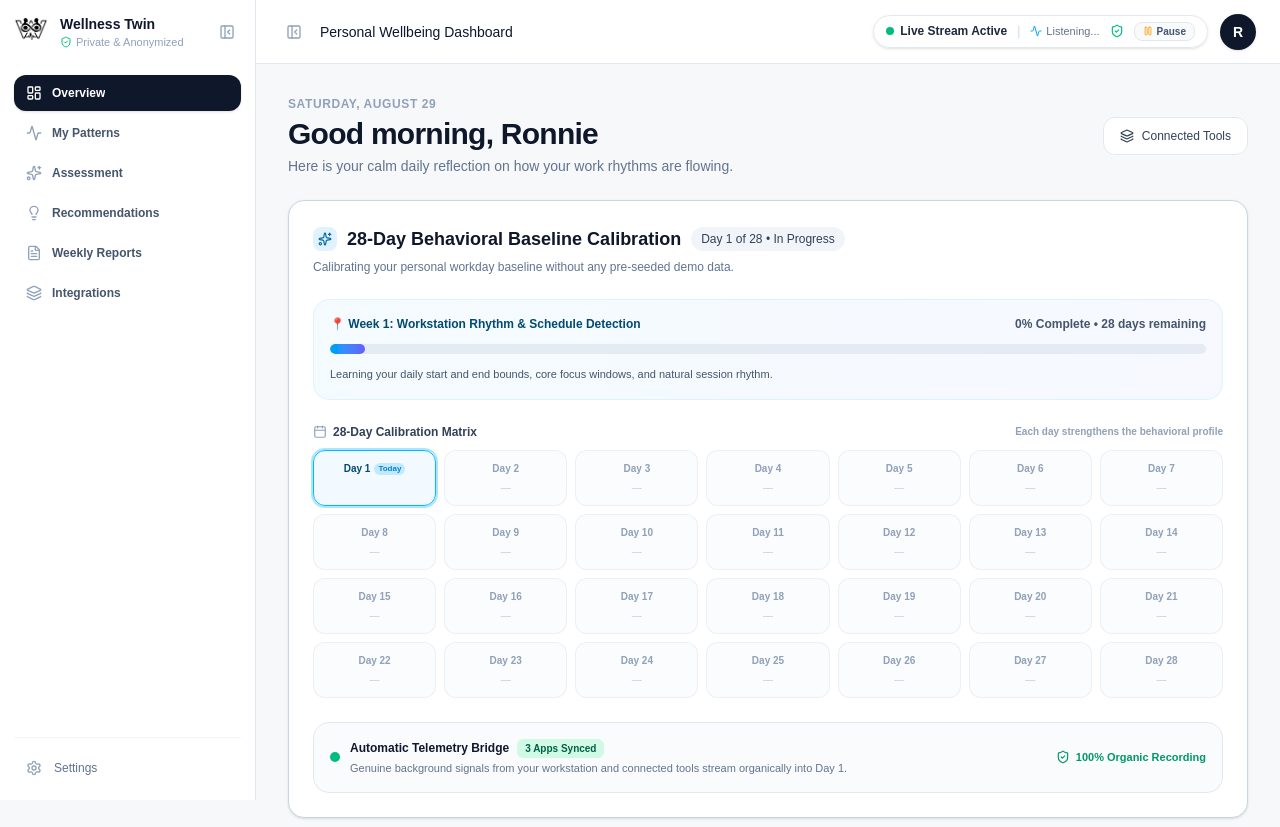
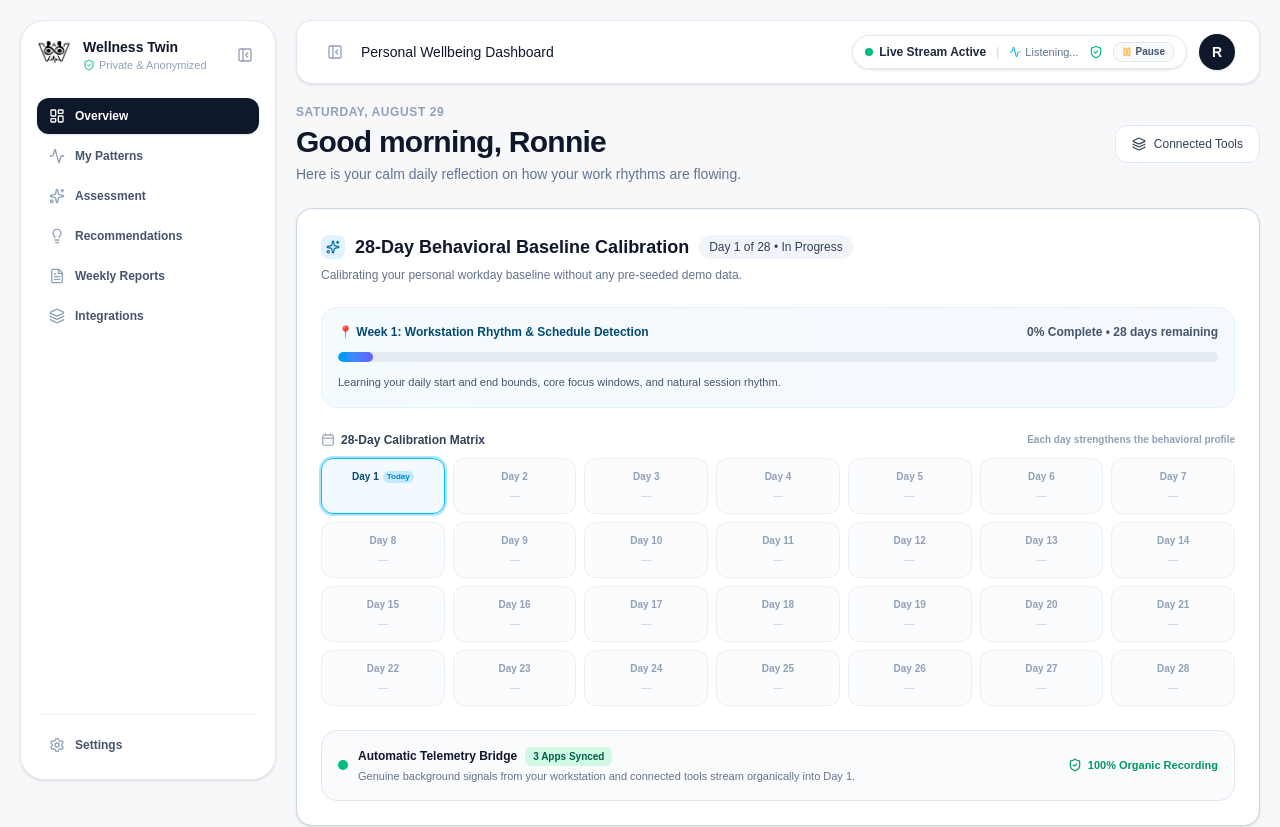
Before and after one commit to ronnielmharlssb-dot/ai-wellness-twin, a Next.js app: page /dashboard in a window 1280 px wide. Shown: the top 827 px of the page. Built offline with nearby package versions, Linux system fonts and the light colour scheme.

Commit message:
style: indent navigation sidebars as floating rounded cards matching Settings aesthetic

```diff
--- a/src/app/dashboard/layout.tsx
+++ b/src/app/dashboard/layout.tsx
@@ -10,7 +10,6 @@ import { LiveTelemetryIndicator } from "@/components/ui/live-telemetry-indicator
 import { WellnessTwinLogo } from "@/components/ui/wellness-twin-logo";
 import { Settings, ShieldCheck, PanelLeftClose, PanelLeftOpen } from "lucide-react";
 import { getLocalSessionUser } from "@/lib/supabase/auth";
-import { Button } from "@/components/ui/button";
 
 const SIDEBAR_COLLAPSED_KEY = "wellness-sidebar-collapsed";
 
@@ -72,15 +71,15 @@ export default function DashboardLayout({
   }
 
   return (
-    <div className="min-h-screen bg-[#f7f8fa] dark:bg-[#20201e] transition-colors duration-300">
-      <div className="flex min-h-screen">
-        {/* Collapsible Desktop Sidebar */}
+    <div className="min-h-screen bg-[#f7f8fa] dark:bg-[#20201e] transition-colors duration-300 p-3 sm:p-4 md:p-5">
+      <div className="flex gap-4 md:gap-5 min-h-[calc(100vh-2.5rem)]">
+        {/* Indented Floating Desktop Sidebar */}
         <aside
-          className={`hidden shrink-0 border-r border-slate-200 bg-white dark:border-[#383734] dark:bg-[#2c2b28] md:flex md:flex-col sticky top-0 h-screen overflow-y-auto transition-all duration-300 ease-in-out ${
+          className={`hidden shrink-0 rounded-3xl border border-slate-200/90 bg-white dark:border-[#383734] dark:bg-[#2c2b28] md:flex md:flex-col sticky top-4 md:top-5 h-[calc(100vh-2.5rem)] overflow-y-auto shadow-sm transition-all duration-300 ease-in-out ${
             isCollapsed ? "w-[72px]" : "w-64"
           }`}
         >
-          <div className="flex h-full flex-col justify-between p-3.5">
+          <div className="flex h-full flex-col justify-between p-4">
             <div>
               {/* Brand & Collapse Toggle */}
               <div className="mb-6 flex items-center justify-between">
@@ -108,7 +107,7 @@ export default function DashboardLayout({
                     type="button"
                     onClick={toggleSidebar}
                     title="Collapse sidebar"
-                    className="rounded-lg p-1.5 text-slate-400 hover:bg-slate-100 hover:text-slate-700 dark:hover:bg-[#383734] dark:hover:text-slate-200 transition-colors shrink-0"
+                    className="rounded-lg p-1.5 text-slate-400 hover:bg-slate-100 hover:text-slate-700 dark:hover:bg-[#383734] dark:hover:text-slate-200 transition-colors shrink-0 cursor-pointer"
                   >
                     <PanelLeftClose className="h-4 w-4" />
                   </button>
@@ -122,7 +121,7 @@ export default function DashboardLayout({
                     type="button"
                     onClick={toggleSidebar}
                     title="Expand sidebar"
-                    className="rounded-xl p-2 text-slate-400 hover:bg-slate-100 hover:text-slate-700 dark:hover:bg-[#383734] dark:hover:text-slate-200 transition-colors"
+                    className="rounded-xl p-2 text-slate-400 hover:bg-slate-100 hover:text-slate-700 dark:hover:bg-[#383734] dark:hover:text-slate-200 transition-colors cursor-pointer"
                   >
                     <PanelLeftOpen className="h-4 w-4" />
                   </button>
@@ -138,20 +137,24 @@ export default function DashboardLayout({
               <Link
                 href="/settings"
                 title={isCollapsed ? "Settings" : undefined}
-                className={`flex items-center rounded-xl text-xs font-medium text-slate-500 transition hover:bg-slate-50 hover:text-slate-900 dark:text-[#a6a6a6] dark:hover:bg-[#353430] dark:hover:text-white ${
-                  isCollapsed ? "h-11 w-11 justify-center mx-auto" : "gap-3 px-3 py-2.5"
-                }`}
+                className={`flex shrink-0 items-center justify-between gap-3 rounded-xl px-3 py-2.5 text-xs font-semibold transition-all ${
+                  isCollapsed ? "h-10 w-10 justify-center mx-auto" : ""
+                } text-slate-600 hover:bg-slate-100 hover:text-slate-900 dark:text-slate-300 dark:hover:bg-slate-800/80 dark:hover:text-white`}
               >
-                <Settings className="h-4 w-4 text-slate-400 dark:text-[#9a9893] shrink-0" />
-                {!isCollapsed && <span>Settings</span>}
+                <div className="flex items-center gap-2.5">
+                  <span className="text-slate-400 dark:text-slate-500">
+                    <Settings className="h-4 w-4 shrink-0" />
+                  </span>
+                  {!isCollapsed && <span className="whitespace-nowrap">Settings</span>}
+                </div>
               </Link>
             </div>
           </div>
         </aside>
 
         {/* Main Content Area */}
-        <div className="min-w-0 flex-1">
-          <header className="relative flex h-16 items-center justify-between border-b border-slate-200 bg-white px-4 sm:px-6 dark:border-[#383734] dark:bg-[#2c2b28] transition-colors duration-300">
+        <div className="min-w-0 flex-1 flex flex-col">
+          <header className="relative flex h-16 items-center justify-between rounded-2xl border border-slate-200/90 bg-white px-4 sm:px-6 dark:border-[#383734] dark:bg-[#2c2b28] shadow-sm mb-4 md:mb-5 transition-colors duration-300">
             <div className="flex items-center gap-3">
               <MobileNav />
 
@@ -160,7 +163,7 @@ export default function DashboardLayout({
                 type="button"
                 onClick={toggleSidebar}
                 title={isCollapsed ? "Expand sidebar" : "Collapse sidebar"}
-                className="hidden md:flex items-center justify-center rounded-lg p-1.5 text-slate-400 hover:bg-slate-100 hover:text-slate-700 dark:hover:bg-[#383734] dark:hover:text-slate-200 transition-colors"
+                className="hidden md:flex items-center justify-center rounded-lg p-1.5 text-slate-400 hover:bg-slate-100 hover:text-slate-700 dark:hover:bg-[#383734] dark:hover:text-slate-200 transition-colors cursor-pointer"
               >
                 {isCollapsed ? (
                   <PanelLeftOpen className="h-4 w-4 text-sky-600 dark:text-[#60cdff]" />
@@ -180,7 +183,7 @@ export default function DashboardLayout({
             </div>
           </header>
 
-          <main className="p-4 sm:p-6 lg:p-8">
+          <main className="flex-1">
             {children}
           </main>
         </div>
--- a/src/app/hr/layout.tsx
+++ b/src/app/hr/layout.tsx
@@ -75,15 +75,15 @@ export default function HRLayout({
   }
 
   return (
-    <div className="min-h-screen bg-[#f7f8fa] dark:bg-[#20201e] transition-colors duration-300">
-      <div className="flex min-h-screen">
-        {/* Collapsible Desktop Sidebar */}
+    <div className="min-h-screen bg-[#f7f8fa] dark:bg-[#20201e] transition-colors duration-300 p-3 sm:p-4 md:p-5">
+      <div className="flex gap-4 md:gap-5 min-h-[calc(100vh-2.5rem)]">
+        {/* Indented Floating Desktop Sidebar */}
         <aside
-          className={`hidden shrink-0 border-r border-slate-200 bg-white dark:border-[#383734] dark:bg-[#2c2b28] md:flex md:flex-col sticky top-0 h-screen overflow-y-auto transition-all duration-300 ease-in-out ${
+          className={`hidden shrink-0 rounded-3xl border border-slate-200/90 bg-white dark:border-[#383734] dark:bg-[#2c2b28] md:flex md:flex-col sticky top-4 md:top-5 h-[calc(100vh-2.5rem)] overflow-y-auto shadow-sm transition-all duration-300 ease-in-out ${
             isCollapsed ? "w-[72px]" : "w-64"
           }`}
         >
-          <div className="flex h-full flex-col justify-between p-3.5">
+          <div className="flex h-full flex-col justify-between p-4">
             <div>
               {/* Header Brand */}
               <div className="mb-6 flex items-center justify-between">
@@ -111,7 +111,7 @@ export default function HRLayout({
                     type="button"
                     onClick={toggleSidebar}
                     title="Collapse sidebar"
-                    className="rounded-lg p-1.5 text-slate-400 hover:bg-slate-100 hover:text-slate-700 dark:hover:bg-[#383734] dark:hover:text-slate-200 transition-colors shrink-0"
+                    className="rounded-lg p-1.5 text-slate-400 hover:bg-slate-100 hover:text-slate-700 dark:hover:bg-[#383734] dark:hover:text-slate-200 transition-colors shrink-0 cursor-pointer"
                   >
                     <PanelLeftClose className="h-4 w-4" />
                   </button>
@@ -140,7 +140,7 @@ export default function HRLayout({
                     type="button"
                     onClick={toggleSidebar}
                     title="Expand sidebar"
-                    className="rounded-xl p-2 text-slate-400 hover:bg-slate-100 hover:text-slate-700 dark:hover:bg-[#383734] dark:hover:text-slate-200 transition-colors"
+                    className="rounded-xl p-2 text-slate-400 hover:bg-slate-100 hover:text-slate-700 dark:hover:bg-[#383734] dark:hover:text-slate-200 transition-colors cursor-pointer"
                   >
                     <PanelLeftOpen className="h-4 w-4" />
                   </button>
@@ -155,27 +155,31 @@ export default function HRLayout({
               <Link
                 href="/settings"
                 title={isCollapsed ? "Settings" : undefined}
-                className={`flex items-center rounded-xl text-xs font-medium text-slate-500 transition hover:bg-slate-50 hover:text-slate-900 dark:text-[#a6a6a6] dark:hover:bg-[#353430] dark:hover:text-white ${
-                  isCollapsed ? "h-11 w-11 justify-center mx-auto" : "gap-3 px-3 py-2.5"
-                }`}
+                className={`flex shrink-0 items-center justify-between gap-3 rounded-xl px-3 py-2.5 text-xs font-semibold transition-all ${
+                  isCollapsed ? "h-10 w-10 justify-center mx-auto" : ""
+                } text-slate-600 hover:bg-slate-100 hover:text-slate-900 dark:text-slate-300 dark:hover:bg-slate-800/80 dark:hover:text-white`}
               >
-                <Settings className="h-4 w-4 text-slate-400 dark:text-[#9a9893] shrink-0" />
-                {!isCollapsed && <span>Settings</span>}
+                <div className="flex items-center gap-2.5">
+                  <span className="text-slate-400 dark:text-slate-500">
+                    <Settings className="h-4 w-4 shrink-0" />
+                  </span>
+                  {!isCollapsed && <span className="whitespace-nowrap">Settings</span>}
+                </div>
               </Link>
             </div>
           </div>
         </aside>
 
         {/* Main Content Area */}
-        <div className="min-w-0 flex-1">
-          <header className="flex h-16 items-center justify-between border-b border-slate-200 bg-white px-4 sm:px-6 dark:border-[#383734] dark:bg-[#2c2b28] transition-colors duration-300">
+        <div className="min-w-0 flex-1 flex flex-col">
+          <header className="flex h-16 items-center justify-between rounded-2xl border border-slate-200/90 bg-white px-4 sm:px-6 dark:border-[#383734] dark:bg-[#2c2b28] shadow-sm mb-4 md:mb-5 transition-colors duration-300">
             <div className="flex items-center gap-3">
               {/* Desktop Quick Toggle Icon in Top Header */}
               <button
                 type="button"
                 onClick={toggleSidebar}
                 title={isCollapsed ? "Expand sidebar" : "Collapse sidebar"}
-                className="hidden md:flex items-center justify-center rounded-lg p-1.5 text-slate-400 hover:bg-slate-100 hover:text-slate-700 dark:hover:bg-[#383734] dark:hover:text-slate-200 transition-colors"
+                className="hidden md:flex items-center justify-center rounded-lg p-1.5 text-slate-400 hover:bg-slate-100 hover:text-slate-700 dark:hover:bg-[#383734] dark:hover:text-slate-200 transition-colors cursor-pointer"
               >
                 {isCollapsed ? (
                   <PanelLeftOpen className="h-4 w-4 text-emerald-600 dark:text-emerald-400" />
@@ -192,7 +196,7 @@ export default function HRLayout({
             <UserHeaderButton defaultRole="hr" />
           </header>
 
-          <main className="p-4 sm:p-6 lg:p-8">
+          <main className="flex-1">
             {children}
           </main>
         </div>
```
